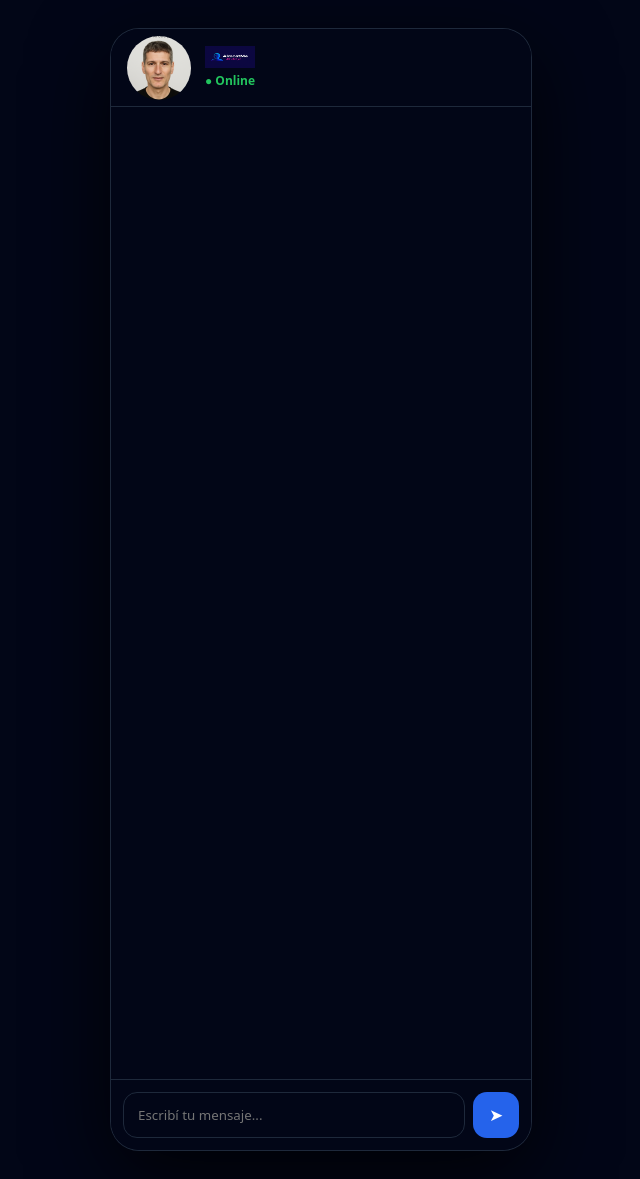
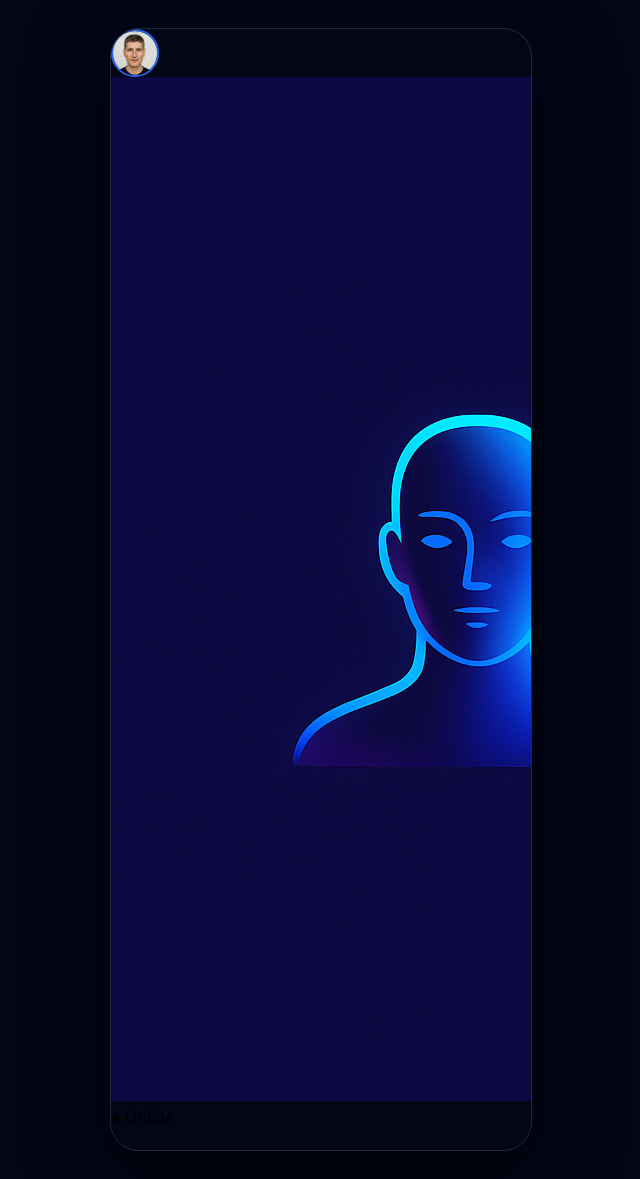
Before and after one commit to jspoleti66/AlmostMe, a Flask app: page / in a window 1280 px wide. Shown: the whole page, without its empty margins (319-959 px from the left). Run offline with Flask 3, Linux system fonts and the light colour scheme.

Commit message:
Update style.css

```diff
--- a/static/style.css
+++ b/static/style.css
@@ -1,4 +1,6 @@
-/* RESET */
+/* ===============================
+   RESET
+================================ */
 
 * {
   box-sizing: border-box;
@@ -7,10 +9,13 @@
   font-family: system-ui, sans-serif;
 }
 
-/* BODY */
+
+/* ===============================
+   BODY
+================================ */
 
 body {
-  background: linear-gradient(160deg, #020617, #020617);
+  background: linear-gradient(160deg, #020617, #020617, #020617);
   height: 100vh;
 
   display: flex;
@@ -18,7 +23,10 @@
   align-items: center;
 }
 
-/* APP */
+
+/* ===============================
+   APP
+================================ */
 
 .app {
   width: 100%;
@@ -39,116 +47,144 @@
   overflow: hidden;
 }
 
-/* ===== HEADER ===== */
 
-.top-bar {
-  height: 78px;
+/* ===============================
+   HEADER
+================================ */
+
+.header {
+  height: 64px;
 
   display: flex;
   align-items: center;
 
-  padding: 0 16px;
+  gap: 12px;
+
+  padding: 0 14px;
+
+  background: #020617;
 
   border-bottom: 1px solid #1e293b;
-
-  background: #020617;
 }
 
-.brand {
-  display: flex;
-  align-items: center;
-  gap: 14px;
-}
 
-/* ===== AVATAR ===== */
+/* ===============================
+   AVATAR
+================================ */
 
 .avatar-container {
   position: relative;
 
-  width: 64px;
-  height: 64px;
+  width: 48px;
+  height: 48px;
+
+  display: flex;
+  align-items: center;
+  justify-content: center;
 }
 
+
 .avatar {
-  width: 64px;
-  height: 64px;
+  width: 48px;
+  height: 48px;
 
   border-radius: 50%;
   object-fit: cover;
 
-  position: relative;
+  border: 2px solid #2563eb;
+
+  background: #020617;
+
   z-index: 2;
+
+  animation: breathing 6s ease-in-out infinite;
 }
 
-/* HABLANDO */
+
+/* Respiración */
+
+@keyframes breathing {
+
+  0%   { transform: scale(1); }
+  50%  { transform: scale(1.03); }
+  100% { transform: scale(1); }
+
+}
+
+
+/* Hablando */
 
 .avatar-container.speaking .avatar {
-  animation: micro-vibration 0.18s infinite linear;
+
+  box-shadow:
+    0 0 10px #2563ebaa,
+    0 0 20px #2563eb55;
+
+  border-color: #60a5fa;
 }
 
-.avatar-container.speaking::after {
+
+/* Halo */
+
+.avatar-container::after {
+
   content: "";
 
   position: absolute;
-  inset: -6px;
+
+  width: 100%;
+  height: 100%;
 
   border-radius: 50%;
 
-  border: 2px solid rgba(37,99,235,0.6);
+  background: radial-gradient(
+    circle,
+    rgba(96,165,250,.4),
+    transparent 70%
+  );
 
-  animation: pulse-ring 1.1s ease-out infinite;
+  opacity: 0;
+
+  transition: .3s;
 }
 
-/* ANIMACIONES */
 
-@keyframes micro-vibration {
-
-  0%   { transform: translate(0,0) scale(1); }
-  20%  { transform: translate(.6px,-.4px) scale(1.01); }
-  40%  { transform: translate(-.4px,.6px) scale(1.015); }
-  60%  { transform: translate(.5px,.4px) scale(1.01); }
-  80%  { transform: translate(-.3px,-.5px) scale(1.005); }
-  100% { transform: translate(0,0) scale(1); }
-
+.avatar-container.speaking::after {
+  opacity: 1;
 }
 
-@keyframes pulse-ring {
 
-  from {
-    transform: scale(1);
-    opacity: .55;
-  }
+/* ===============================
+   STATUS
+================================ */
 
-  to {
-    transform: scale(1.35);
-    opacity: 0;
-  }
+.status {
+  display: flex;
+  flex-direction: column;
 }
 
-/* ===== BRAND ===== */
 
-.brand-info {
-  display: flex;
-  flex-direction: column;
-  gap: 4px;
+.status-name {
+  font-size: 14px;
+  font-weight: 600;
+  color: #e5e7eb;
 }
 
-.logo {
-  height: 22px;
+
+.status-online {
+  font-size: 11px;
+  color: #22c55e;
 }
 
-.status {
-  font-size: 12px;
-  color: #22c55e;
-  font-weight: 600;
-}
 
-/* ===== CHAT ===== */
+/* ===============================
+   CHAT
+================================ */
 
 .chat {
   flex: 1;
 
-  padding: 16px 14px;
+  padding: 14px 12px;
 
   display: flex;
   flex-direction: column;
@@ -159,7 +195,10 @@
   background: #020617;
 }
 
-/* MENSAJES */
+
+/* ===============================
+   MESSAGES
+================================ */
 
 .msg {
   max-width: 82%;
@@ -174,17 +213,20 @@
   animation: fade .2s ease;
 }
 
+
 @keyframes fade {
 
   from {
     opacity: 0;
-    transform: translateY(5px);
+    transform: translateY(6px);
   }
 
   to {
     opacity: 1;
   }
+
 }
+
 
 /* USER */
 
@@ -192,12 +234,13 @@
 
   align-self: flex-end;
 
-  background: linear-gradient(135deg,#2563eb,#1d4ed8);
+  background: linear-gradient(135deg, #2563eb, #1d4ed8);
 
   color: white;
 
   border-bottom-right-radius: 4px;
 }
+
 
 /* BOT */
 
@@ -214,11 +257,52 @@
   border-bottom-left-radius: 4px;
 }
 
-/* ===== INPUT ===== */
+
+/* ===============================
+   TYPING
+================================ */
+
+.typing {
+
+  display: flex;
+  gap: 5px;
+
+  font-weight: bold;
+
+  opacity: .7;
+}
+
+
+.typing span {
+  animation: blink 1.4s infinite both;
+}
+
+
+.typing span:nth-child(2) {
+  animation-delay: .2s;
+}
+
+.typing span:nth-child(3) {
+  animation-delay: .4s;
+}
+
+
+@keyframes blink {
+
+  0%   { opacity: .2; }
+  20%  { opacity: 1; }
+  100% { opacity: .2; }
+
+}
+
+
+/* ===============================
+   INPUT
+================================ */
 
 .input-area {
 
-  min-height: 68px;
+  min-height: 64px;
 
   display: flex;
   gap: 8px;
@@ -229,6 +313,7 @@
 
   border-top: 1px solid #1e293b;
 }
+
 
 .input-area input {
 
@@ -247,14 +332,16 @@
   outline: none;
 }
 
+
 .input-area input:focus {
   border-color: #2563eb;
 }
 
+
 .input-area button {
 
-  width: 46px;
-  height: 46px;
+  width: 44px;
+  height: 44px;
 
   border: none;
 
@@ -269,6 +356,7 @@
   cursor: pointer;
 }
 
+
 .input-area button:hover {
   background: #1d4ed8;
 }
```
